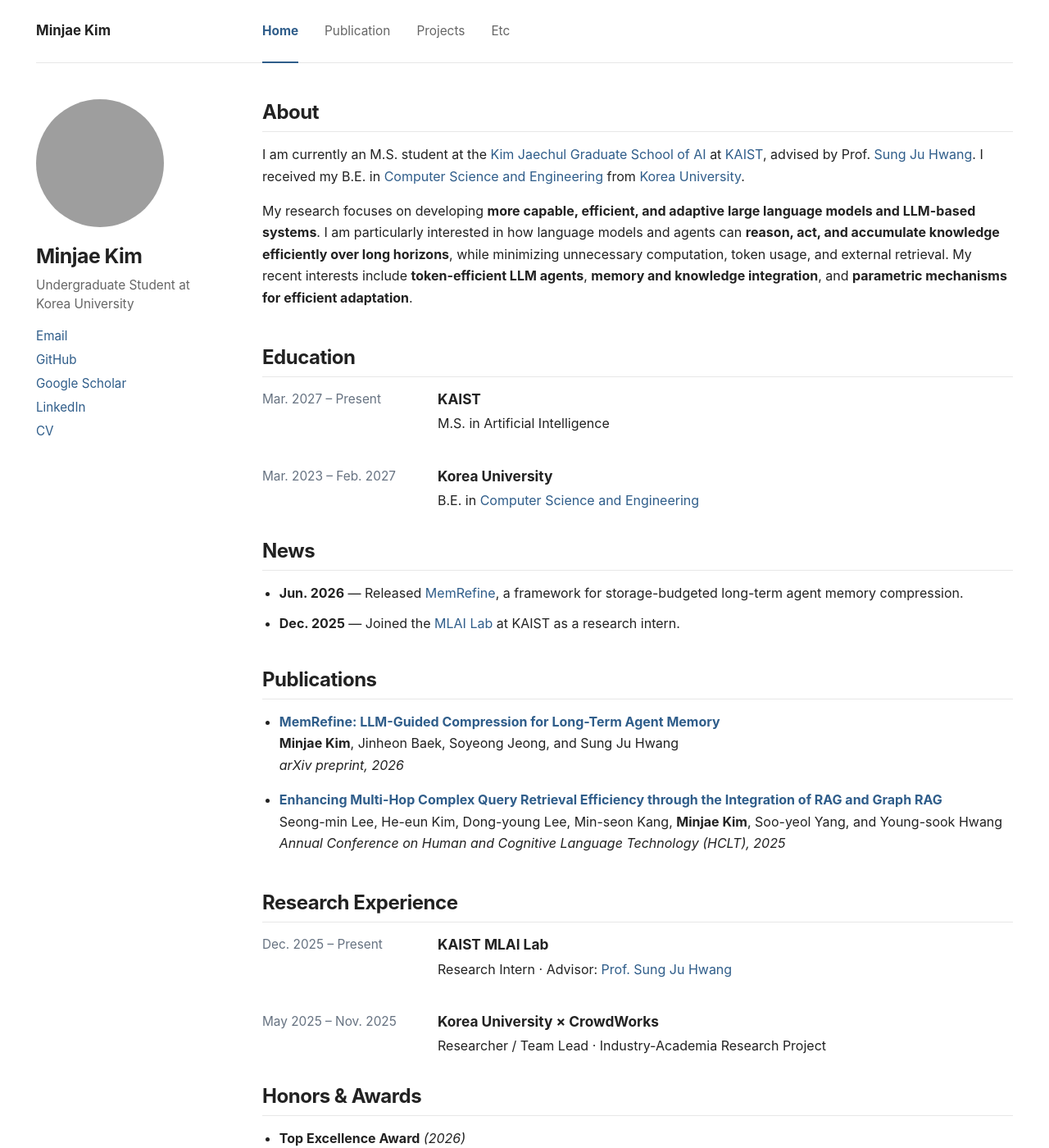
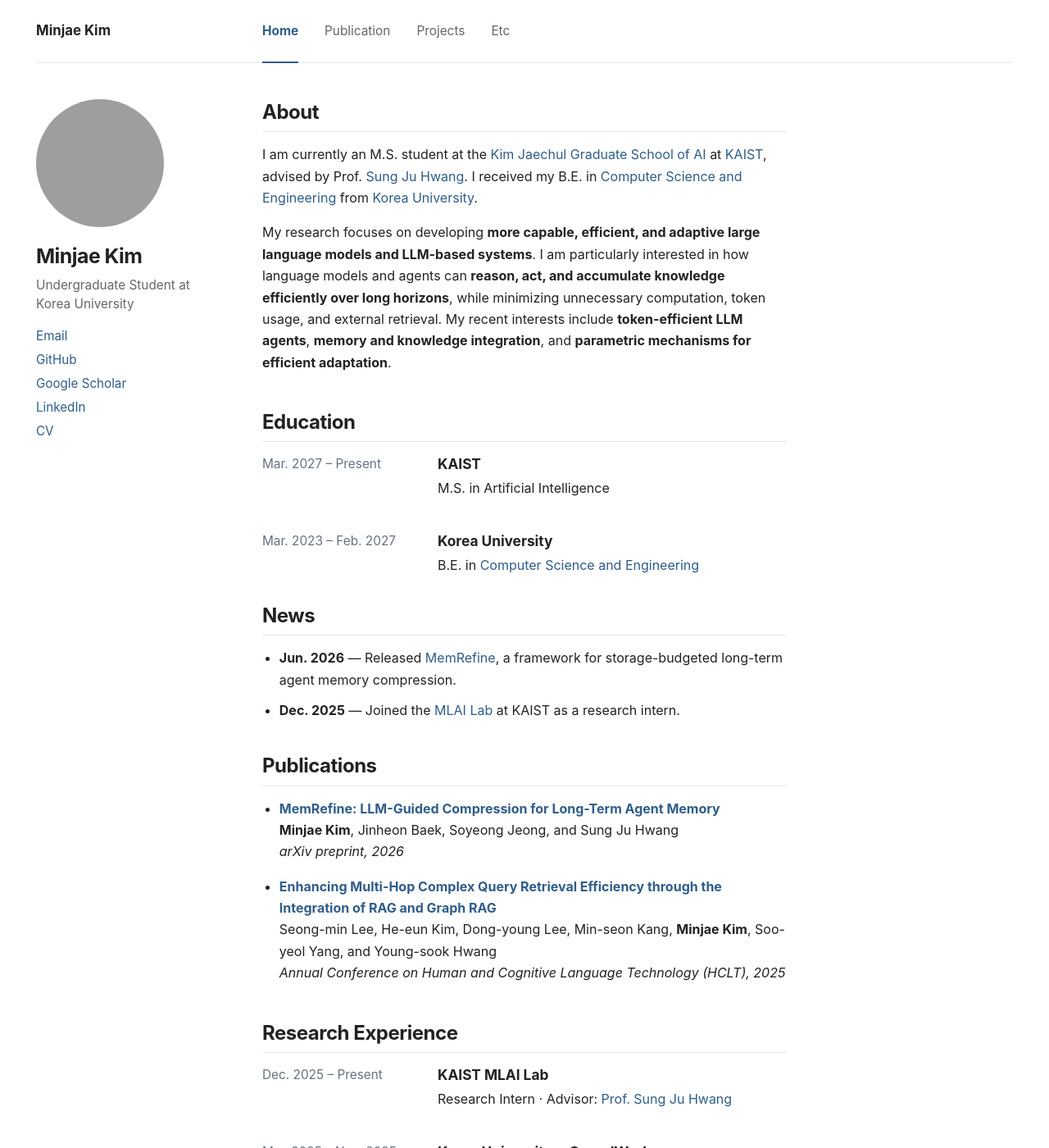
Before and after one commit to kmj200392/kmj200392.github.io, a Jekyll site: the page built from _pages/about.md, in a window 1280 px wide and 1400 px high. Shown: the whole window at 82% size. Built offline with Jekyll 4.4.1, drawn with Linux system fonts in a browser that asks for light colours; grey boxes are pictures that could not be loaded.

Commit message:
Balance Home reading width with sidebar-sized right spacing

```diff
--- a/_layouts/default.html
+++ b/_layouts/default.html
@@ -17,7 +17,7 @@
   </head>
   <body>
     {% include header.html %}
-    <div class="site-shell">
+    <div class="site-shell{% if page.url == '/' %} site-shell--home{% endif %}">
       {% if page.author_profile %}
         {% include sidebar.html %}
       {% endif %}
--- a/assets/css/main-v2.css
+++ b/assets/css/main-v2.css
@@ -108,6 +108,10 @@ a:focus-visible {
   grid-template-columns: var(--sidebar-width) minmax(0, 1fr);
   gap: 56px;
   align-items: start;
+}
+
+.site-shell--home {
+  padding-right: clamp(0px, calc(100vw - 960px), calc(var(--sidebar-width) + 56px));
 }
 
 .profile {
```
